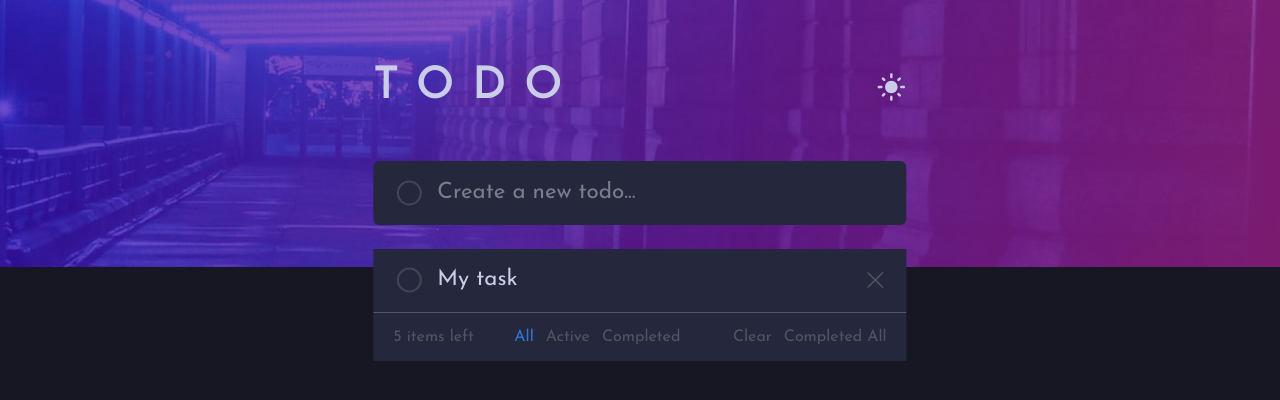
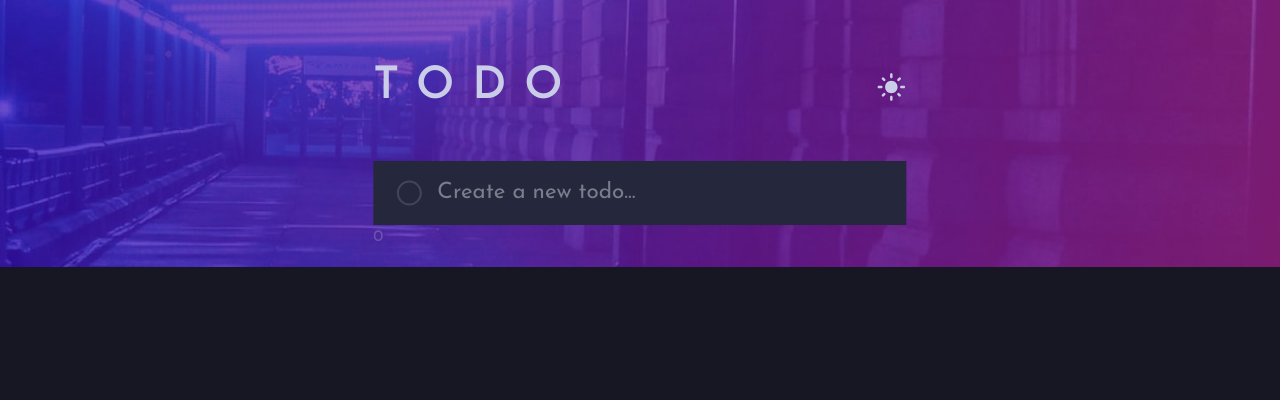
Before and after one commit to wolterGray/toDoList, a React (Vite) app: page / in a window 1280 px wide. Shown: the top 400 px of the page. Built offline with nearby package versions, Linux system fonts and the light colour scheme.

Commit message:
The EnterField component implements the function of adding tasks to the mask, which is safely displayed in the TaskSection

```diff
--- a/src/App.jsx
+++ b/src/App.jsx
@@ -7,13 +7,14 @@ import EnterField from "./components/EnterField/EnterField";
 import TasksSection from "./components/TasksSection/TasksSection";
 
 function App() {
+  const [tasksData, setTasksData] = React.useState([])
   return (
     <div className="relative select-none">
       <img src="/bg-desktop-dark.jpg" alt="background banner" />
       <div className="h-3/5 w-5/12 mx-auto absolute top-1/2 left-1/2 transform -translate-x-1/2 -translate-y-1/2">
         <Header />
-        <EnterField />
-        <TasksSection />
+        <EnterField setter={setTasksData}/>
+        <TasksSection tasksData={tasksData}/>
       </div>
     </div>
   );
--- a/src/components/EnterField/EnterField.jsx
+++ b/src/components/EnterField/EnterField.jsx
@@ -1,20 +1,27 @@
 import React from "react";
 import CheckBox from "../checkBox/CheckBox";
+import {FaPlus} from "react-icons/fa6";
 
-function EnterField() {
+function EnterField({setter}) {
   const [checkStatus, setCheckStatus] = React.useState(false);
   const [inputValue, setInputValue] = React.useState("");
-  console.log(inputValue);
+
+  const addTask = () => {
+    setter((prev) => [...prev, inputValue]);
+  };
   return (
-    <div className="relative h-16 ">
+    <div className="relative h-16 bg-customSecBg">
       <CheckBox checkStatus={checkStatus} setCheckStatus={setCheckStatus} />
       <input
-        className=" placeholder:opacity-[0.7] w-full h-full rounded-md bg-customSecBg text-[1.4em] outline-none  pl-16 text-customCl"
+        className=" bg-[transparent] w-[80%] placeholder:opacity-[0.7]  mr-0-auto h-full rounded-md  text-[1.4em] outline-none  pl-16 text-customCl"
         placeholder="Create a new todo..."
         onChange={(el) => setInputValue(el.target.value)}
         value={inputValue}
         type="text"
       />
+      {inputValue && (
+        <FaPlus onClick={addTask} className="absolute top-1/2 right-2 -translate-y-1/2 text-[1.5em] h-full  mr-5 cursor-pointer  hover:text-customCl" />
+      )}
     </div>
   );
 }
--- a/src/components/TaskItem/TaskItem.jsx
+++ b/src/components/TaskItem/TaskItem.jsx
@@ -2,17 +2,17 @@ import React from "react";
 import {RxCross1} from "react-icons/rx";
 import CheckBox from "../checkBox/CheckBox";
 
-function TaskItem() {
+function TaskItem({children}) {
   const [checkStatus, setCheckStatus] = React.useState(false);
 
   return (
-    <div className="relative border-b-[1px] flex items-center border-customBorder mt-6 h-16">
+    <div className="relative border-b-[1px] flex items-center border-customBorder  h-16">
       <CheckBox checkStatus={checkStatus} setCheckStatus={setCheckStatus} />
       <p
         className={`${
           checkStatus && " line-through text-opacity-25"
         } flex items-center cursor-pointer placeholder:opacity-[0.7] w-full h-full rounded-md text-[1.4em] outline-none  pl-16 text-customCl `}>
-        My task
+        {children}
       </p>
       <RxCross1 className="text-[1.5em] mr-5 cursor-pointer  hover:text-customCl" />
     </div>
--- a/src/components/TasksSection/TasksSection.jsx
+++ b/src/components/TasksSection/TasksSection.jsx
@@ -2,14 +2,17 @@ import React from "react";
 
 import TaskItem from "../TaskItem/TaskItem";
 
-function TasksSection() {
+function TasksSection({tasksData}) {
   const [activeOption, setActiveOption] = React.useState("All");
   const [controlsValue] = React.useState(["All", "Active", "Completed"]);
 
   return (
-    <div className="bg-customSecBg">
-      <TaskItem />
-      <div className="h-12 p-5 flex justify-between items-center">
+    tasksData.length && (
+      <div className="bg-customSecBg mt-6">
+        {tasksData.map((task) => (
+          <TaskItem key={task}>{task}</TaskItem>
+        ))}
+        <div className="h-12 p-5  flex justify-between items-center">
           <div>
             <p>5 items left</p>
           </div>
@@ -33,6 +36,7 @@ function TasksSection() {
           </div>
         </div>
       </div>
+    )
   );
 }
 
```
Lines whose indentation alone changed are shown as unchanged.
